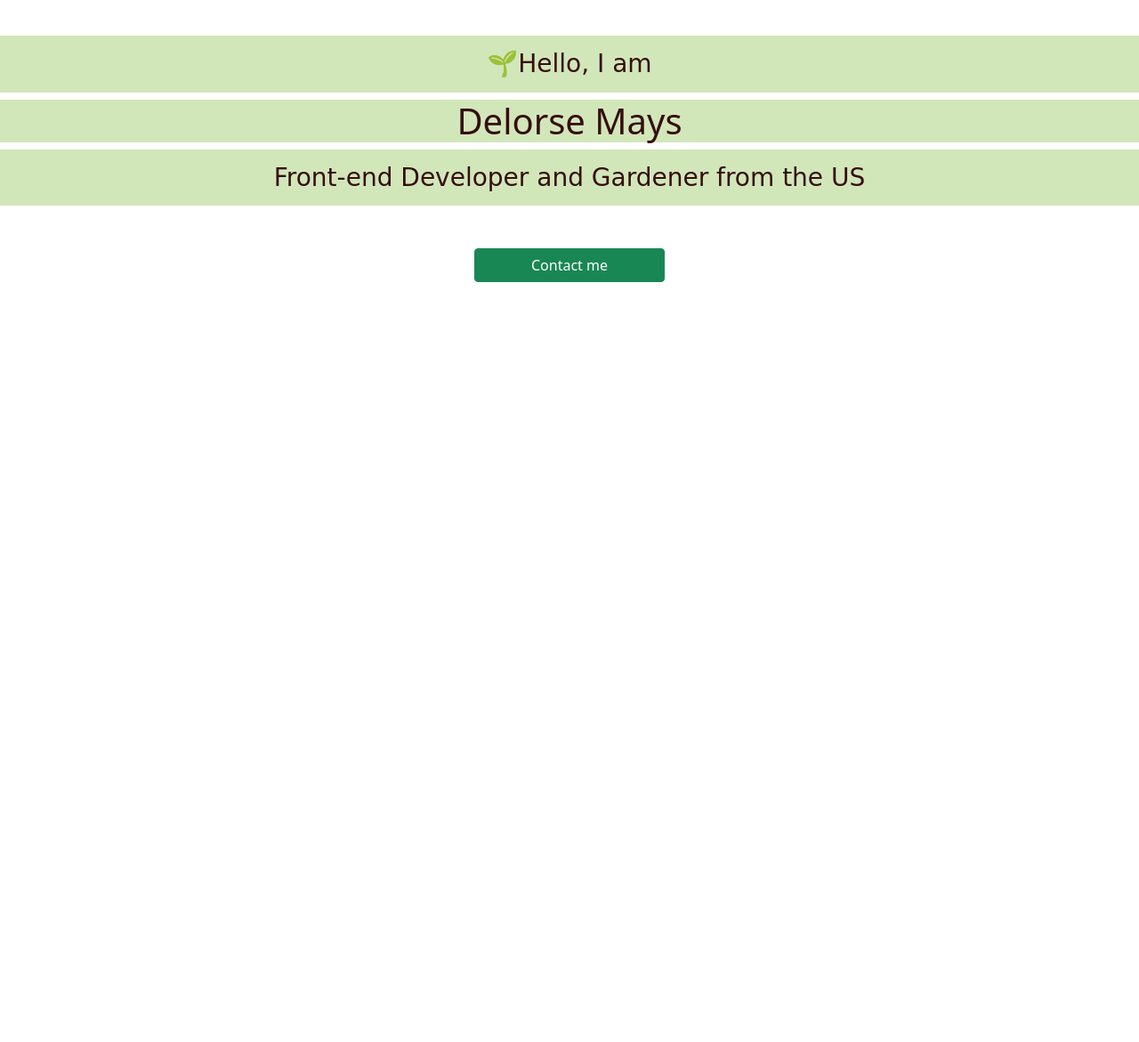
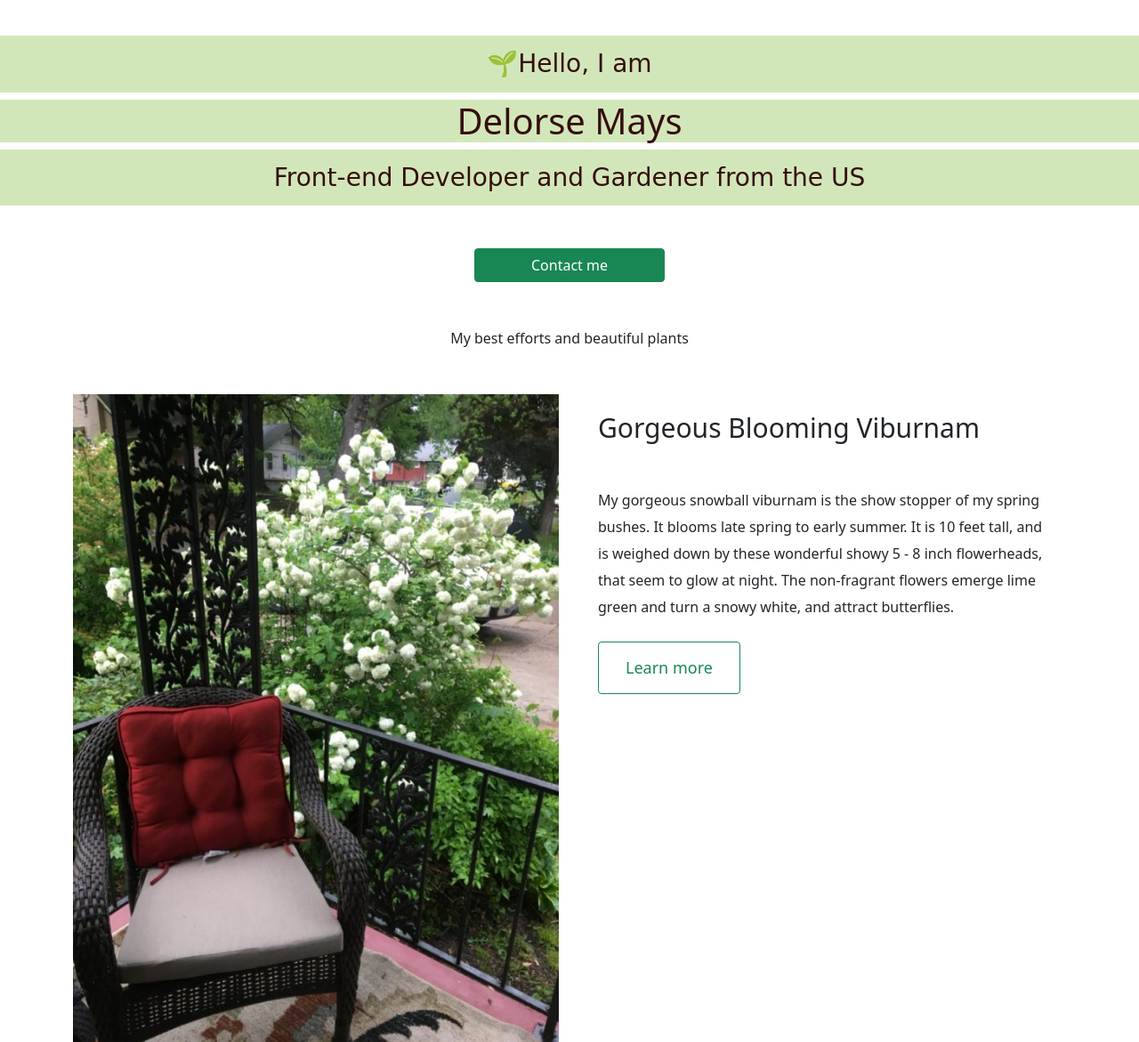
Before and after one commit to dmprosper/week4-project, a plain HTML site: page index.html in a window 1280 px wide. Shown: the whole page at 89% size. Before the commit the page ends 800 px from the top, so only its background shows below. Drawn offline with nearby package versions, Linux system fonts and the light colour scheme; a web font is replaced by a local one.

Commit message:
Added part of the description and images

```diff
--- a/index.html
+++ b/index.html
@@ -38,10 +38,30 @@
     </h3>
    <div class="d-grid gap-2 col-2 mx-auto">
   <button type="button" class="btn btn-success">Contact me</button>
+ </div>
+ <p class="text-center m-5">
+   My best efforts and beautiful plants
+ </p>
+ <div class="container">
 
-</div>
+   <div class="row">
+     <div class="col d-none d-lg-block">
+     <img src="images/bloomingviburnum.jpg" class="img-fluid" alt="" />
 
-</div>
+     </div>
+     <div class="col">
+       <div class="project-description">
+ <h2 class="mb-5">Gorgeous Blooming Viburnam</h2>
+ <p class="mb-4">
+   My gorgeous snowball viburnam is the show stopper of my spring bushes.  It blooms late spring to early summer.  It is 10 feet tall, and is weighed down by these wonderful showy 5 - 8 inch flowerheads, that seem to glow at night. The non-fragrant flowers emerge lime green and turn a snowy white, and attract butterflies.
+ </p>
+ <a href="" class="btn btn-branding">Learn more</a>
+ </div>
+  </div>
+
+  </div>
+
+
 
 
   </body>
--- a/src/style.css
+++ b/src/style.css
@@ -2,7 +2,7 @@
     --heading-font-family: 'Redressed', cursive;
     --default-font-family: 'Roboto', sans-serif;
     --primary-color: rgb(210, 231, 185);
-    --secondary-color: rgb(109, 109, 204);
+    --secondary-color: rgb(76, 136, 89);
 
 
 }
@@ -16,6 +16,10 @@ h1, h3 {
 
 }
 
+h2 {
+    font-size: 30px;
+}
+
 h3 {
     padding: 15px 5px;
     font-family: var(--heading-font-family);
@@ -27,3 +31,28 @@ h3 {
 .btn btn-primary {
     background-color: green;
    }
+
+p {
+    font-weight: normal;
+    font-size: 16px;
+    line-height: 30px;
+}
+
+.btn-branding {
+    border: 1px solid;
+    border-radius: 4px;
+    font-size: 18px;
+    line-height: 27px;
+    color:#198754;
+    padding: 15px 30px;
+}
+
+.project-description {
+    padding: 20px;
+}
+@media (max-width: 896px) {
+    .project-description {
+        padding: 0;
+        text-align: center;
+    }
+}
```
